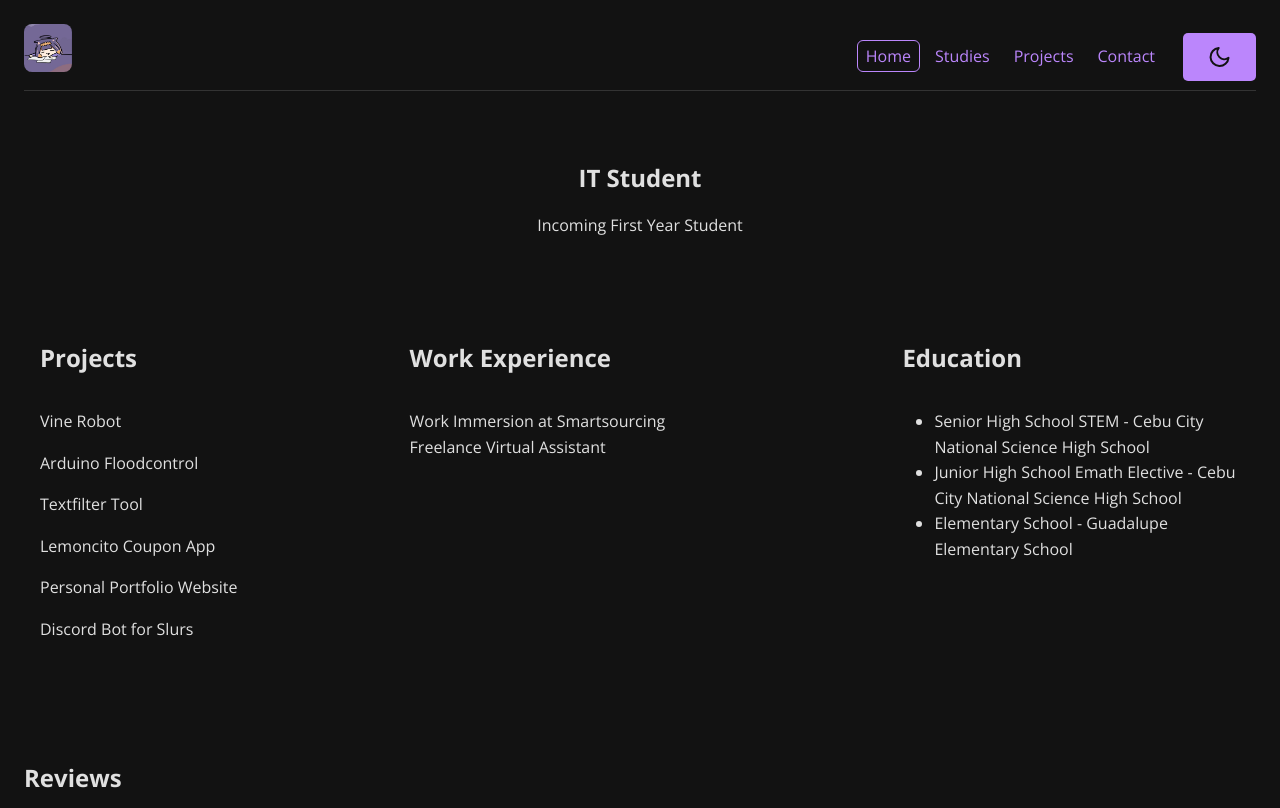
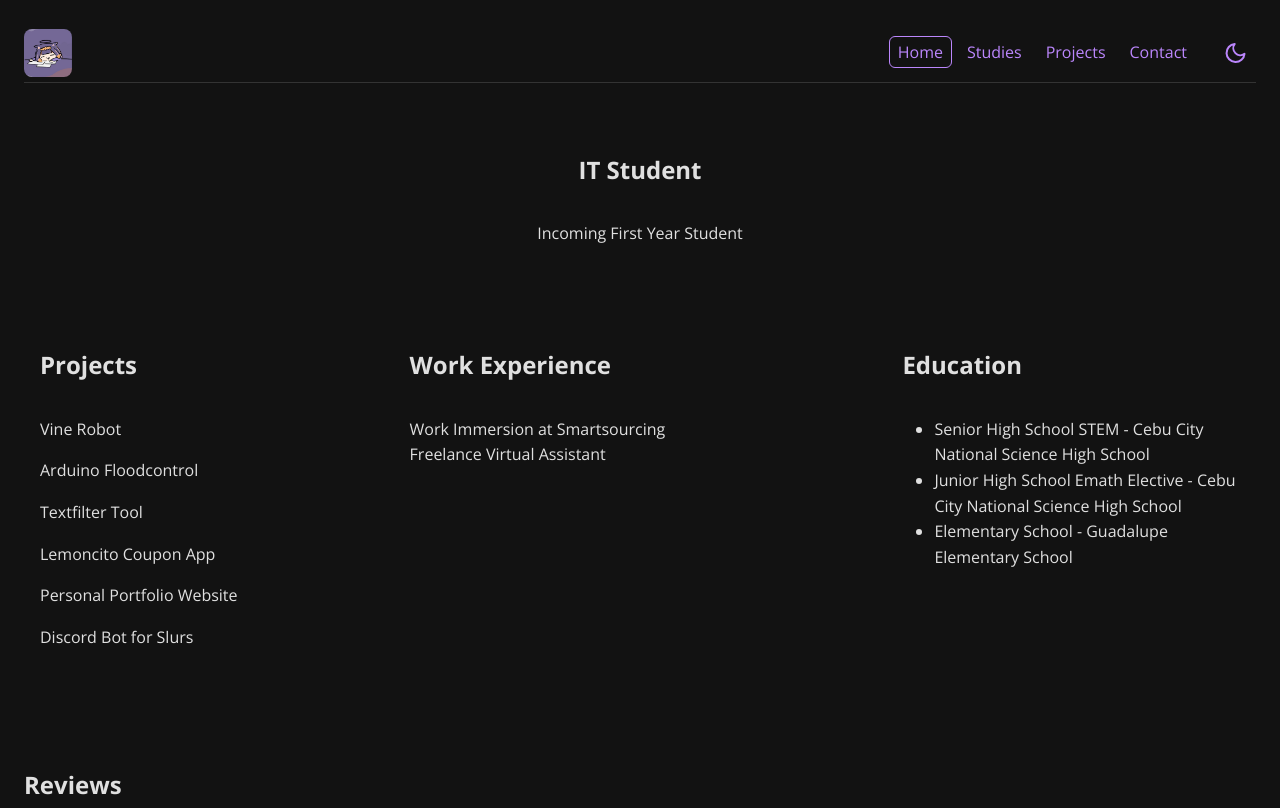
Before and after one commit to Kyu-u/roadmap.sh-projects, a plain HTML site: page Frontend/03-Portfolio Website/index.html in a window 1280 px wide. Shown: the top 808 px of the page. Drawn offline with nearby package versions, Linux system fonts and the light colour scheme.

Commit message:
Update styles.css

```diff
--- a/Frontend/03-Portfolio Website/styles.css
+++ b/Frontend/03-Portfolio Website/styles.css
@@ -53,10 +53,8 @@
 
 /* Header */
 .logo {
-  font-size: 2rem;
-  font-weight: bold;
-  font-family: 'Rosarivo', cursive;
-  font-style: normal;
+  display : flex;
+  align-items: center;
 }
 
 .logo img {
@@ -83,11 +81,7 @@
   margin: 0 0.25rem;
 }
 
-nav ul li a:hover {
-  outline: 1px solid var(--accent-color);
-  border-radius: 5px;
-}
-
+nav ul li a:hover,
 nav ul li a.active {
   outline: 1px solid var(--accent-color);
   border-radius: 5px;
@@ -107,12 +101,12 @@
   gap: 2rem;
 }
 
-.hero {
+.intro {
   text-align: center;
 }
 
 /* Sections */
-.hero,
+.intro,
 .projects,
 .work-experience,
 .education {
@@ -213,7 +207,7 @@
 }
 
 /* Dark Mode Toggle Button */
-.toggle-theme {
+.theme-toggle {
   cursor: pointer;
   padding: 0.5rem;
   border: none;
```
